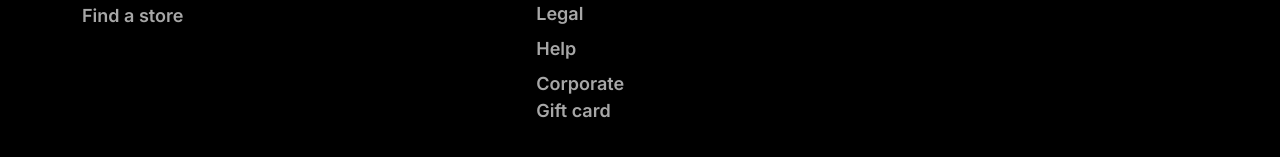
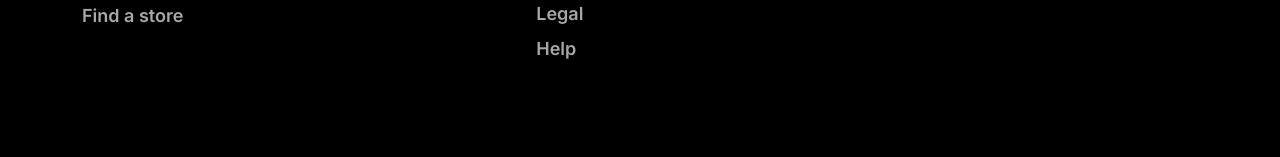
Before and after one commit to normansrgn/graduateWork, a React app: page / in a window 1280 px wide. Shown: the part 6619-6776 px from the top of the page. Built offline with nearby package versions, Linux system fonts and the light colour scheme; the HTML template or start-up script is replaced by a standard one.

Commit message:
footer fix

```diff
--- a/src/components/Footer/Footer.jsx
+++ b/src/components/Footer/Footer.jsx
@@ -27,7 +27,6 @@ export default class Footer extends Component {
               <li>Redeem</li>
               <li>Legal</li>
               <li>Help</li>
-              <li>Corporate Gift card</li>
             </ol>
           </div>
           <div className="footer__links">
```
